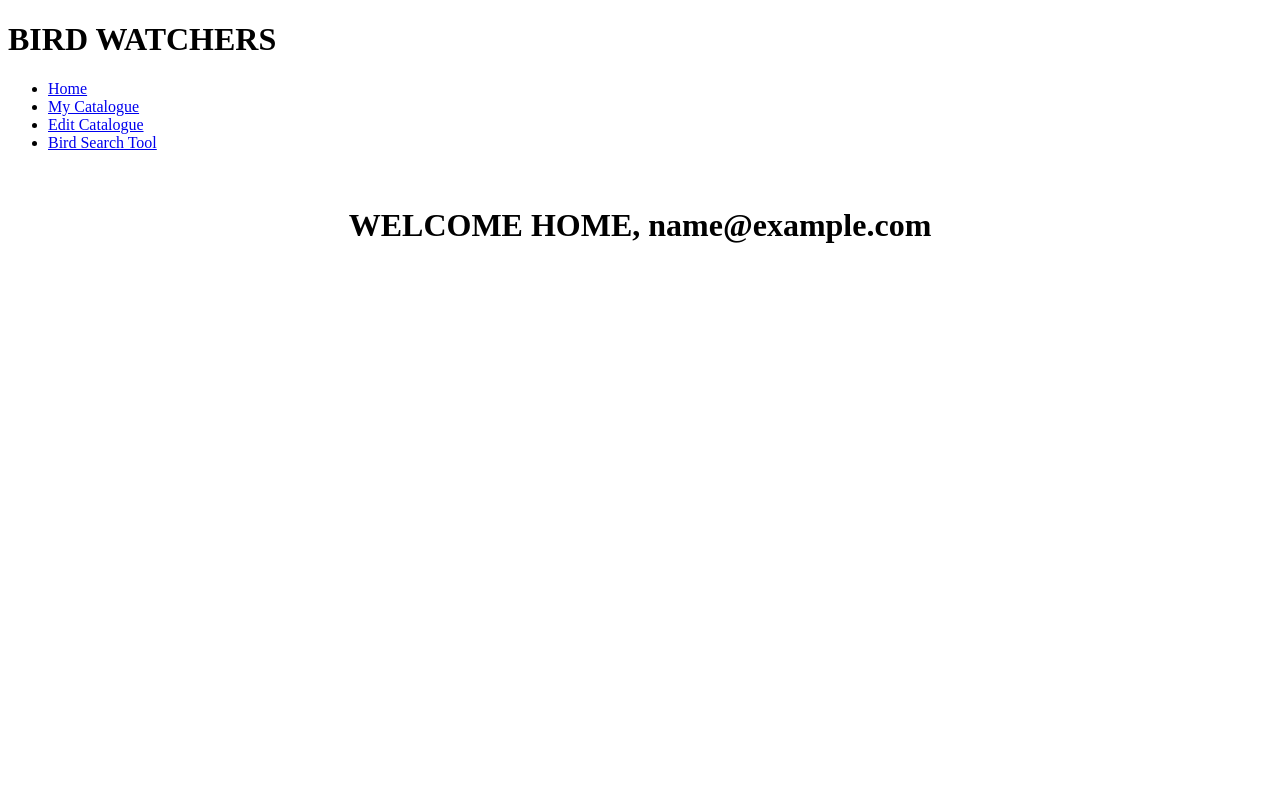
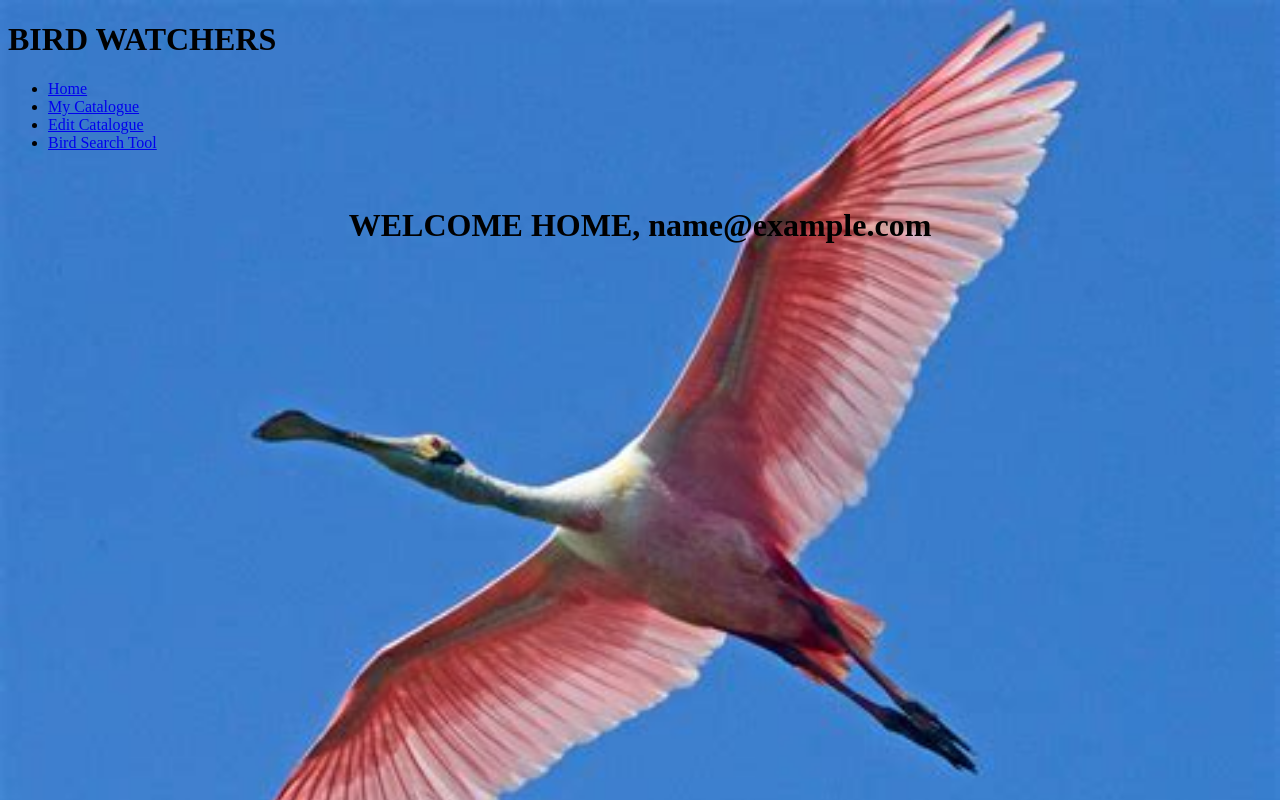
Before and after one commit to ChristianAlameda/BirdWatchers, a Flask app: page /home in a window 1280 px wide. Run offline with Flask 3, Linux system fonts and the light colour scheme.

Commit message:
made a background if you like another one go forit

```diff
--- a/templates/base.html
+++ b/templates/base.html
@@ -2,6 +2,15 @@
 <html>
 <head>
     <title>{% block title %}My Website{% endblock %}</title>
+    <style>
+        html {
+            background-image: url("{{ url_for('static', filename='images/possible_backgrounds/bird_flying.jpg') }}");
+            background-repeat: no-repeat;
+            background-size: cover;
+            height: 100%;
+            margin: 0;
+        }
+    </style>
 </head>
 <body>
     <header>
```
Also changed, not shown: static/images/possible_backgrounds/action1.jpg (added), static/images/possible_backgrounds/bird_flying.jpg (added), static/images/possible_backgrounds/minimalistic4.jpg (added), static/images/possible_backgrounds/orange_with_trees.jpg (added), static/images/possible_backgrounds/peacock_feathers.jpg (added), static/images/possible_backgrounds/pretty_sky.jpg (added), static/images/possible_backgrounds/white_feather.jpg (added).
